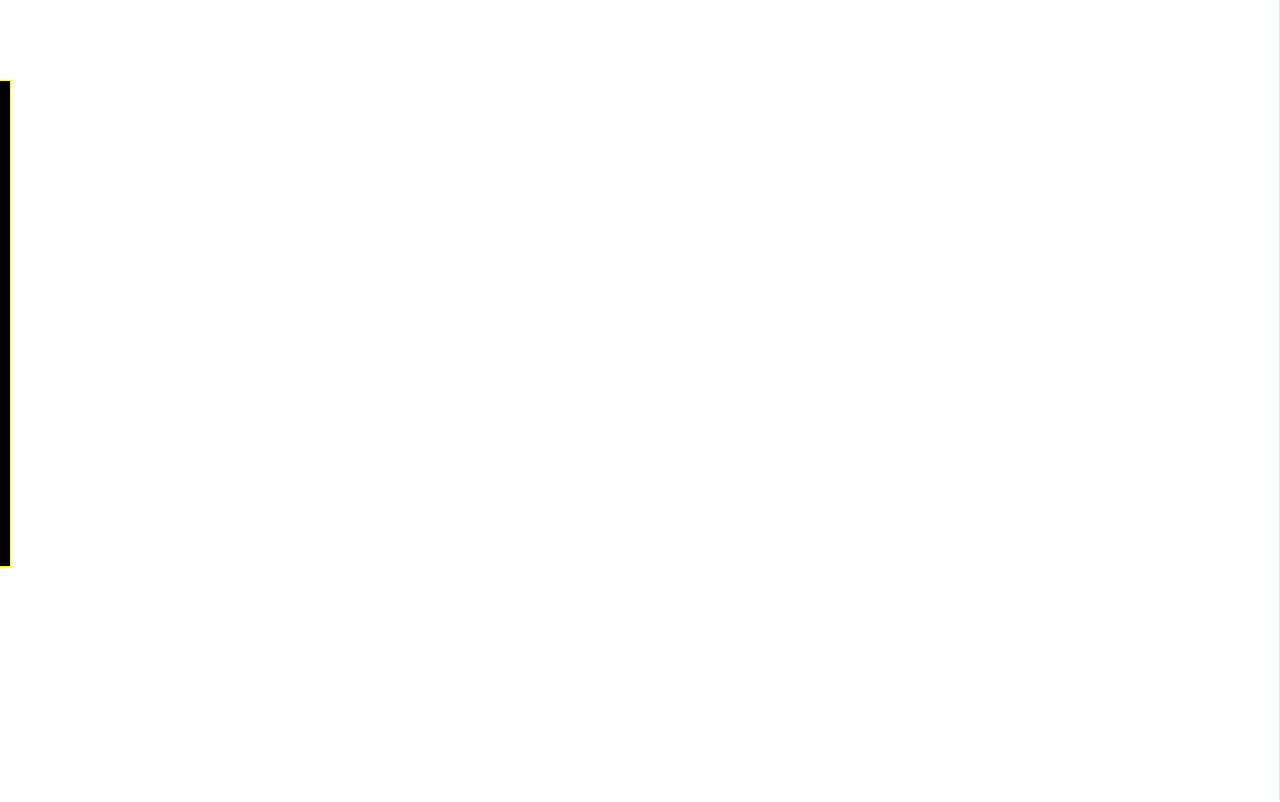
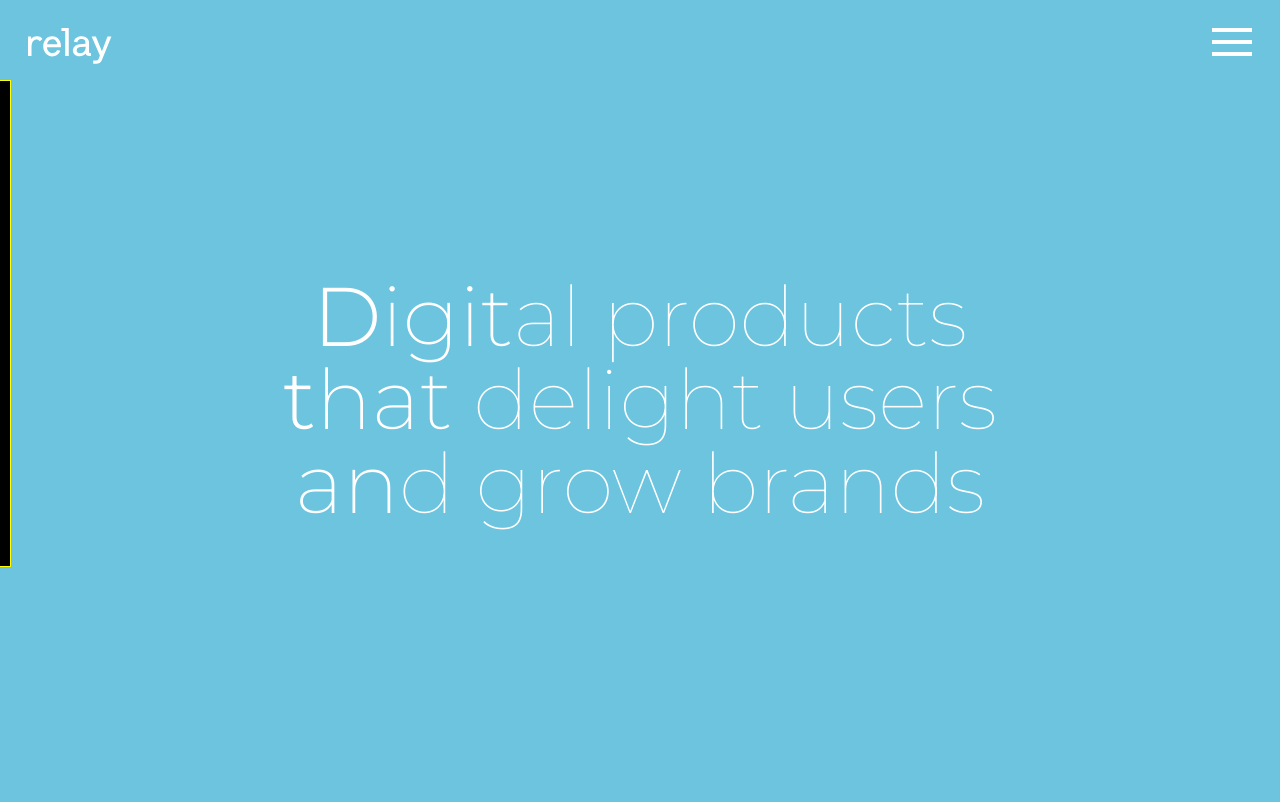
Before and after one commit to relaydesignco/relaywebsite, a Vue app: page / in a window 1280 px wide. Shown: the top 802 px of the page. Built offline with nearby package versions, Linux system fonts and the light colour scheme; a web font is replaced by a local one.

Commit message:
Move bg logic to composable. Fix bg in views.

```diff
--- /dev/null
+++ b/src/composables/useBgColor.ts
@@ -0,0 +1,26 @@
+// mouse.js
+import { ref, Ref } from 'vue'
+
+
+export function useBgColor() {
+  const bg = ref('bg-white')
+  const visibleColors : Ref<Array<string>> = ref([])
+
+  function onShowBg(color: string) {
+    visibleColors.value.push(color)
+    bg.value = color
+  }
+
+  function onHideBg(color: string) {
+    const idx = visibleColors.value.indexOf(color)
+    if (idx >= 0) {
+      const r = visibleColors.value.splice(idx, 1)
+    }
+    if (visibleColors.value.length > 0) {
+      bg.value = visibleColors.value[visibleColors.value.length - 1]
+    }
+  }
+
+  // expose managed state as return value
+  return { bg, onShowBg, onHideBg }
+}
--- a/src/views/About.vue
+++ b/src/views/About.vue
@@ -1,26 +1,11 @@
 <script setup lang="ts">
-import { ref, Ref } from 'vue'
 import ColorSection from '../components/ColorSection.vue'
+import HeadlineScroll from '../components/HeadlineScroll.vue'
 import Footer from '../components/Footer.vue'
-import HeadlineScroll from '../components/HeadlineScroll.vue'
+import { useBgColor } from '../composables/useBgColor.js'
 
-const bg = ref('bg-white')
-const visibleColors : Ref<Array<string>> = ref([])
+const { bg, onShowBg, onHideBg } = useBgColor()
 
-function onShowBg(color: string) {
-  visibleColors.value.push(color)
-  bg.value = color
-}
-
-function onHideBg(color: string) {
-  const idx = visibleColors.value.indexOf(color)
-  if (idx >= 0) {
-    const r = visibleColors.value.splice(idx, 1)
-  }
-  if (visibleColors.value.length > 0) {
-    bg.value = visibleColors.value[0]
-  }
-}
 </script>
 
 <template>
--- a/src/views/Approach.vue
+++ b/src/views/Approach.vue
@@ -3,24 +3,22 @@ import { ref } from 'vue'
 import ColorSection from '../components/ColorSection.vue'
 import Footer from '../components/Footer.vue'
 import HeadlineScroll from '../components/HeadlineScroll.vue'
+import { useBgColor } from '../composables/useBgColor.js'
 
-const bg = ref('bg-white')
+const { bg, onShowBg, onHideBg } = useBgColor()
 
-function onChangeBg(color: string) {
-  bg.value = color
-}
 </script>
 
 <template>
   <main :class="bg">
-    <ColorSection bg-color="pink" @changeBg="onChangeBg">
+    <ColorSection bg-color="pink" @showBg="onShowBg" @hideBg="onHideBg">
       <div class="flex flex-col min-h-screen px-8 md:px-24 items-center justify-center">
         <h1 class="h1 text-center text-blue">Approach.</h1>
         <p class="text-center large">Our design-led process helps clients build what matters – to their customers, and their businesses – reliably and effectively.</p>
       </div>
     </ColorSection>
 
-    <ColorSection bg-color="white" @changeBg="onChangeBg">
+    <ColorSection bg-color="white" @showBg="onShowBg" @hideBg="onHideBg">
       <div class="min-h-screen w-full px-8 md:px-24 lg:px-56 py-36 items-start grid approach-grid">
         <div class="area1">
           <h2 class="h5 text-pink">Product x Brand</h2>
@@ -41,7 +39,7 @@ function onChangeBg(color: string) {
     </ColorSection>
 
 
-    <ColorSection bg-color="red" @changeBg="onChangeBg">
+    <ColorSection bg-color="red" @showBg="onShowBg" @hideBg="onHideBg">
       <HeadlineScroll headline="What we do." />
       <div class="flex flex-col md:flex-row min-h-screen px-8 md:px-24 py-36 items-start text-white capabilities">
         <h2 class="h6 mb-12 text-white md:w-1/2 md:sticky md:top-32">Our capabilities.</h2>
--- a/src/views/Home.vue
+++ b/src/views/Home.vue
@@ -1,25 +1,22 @@
 <script setup lang="ts">
-import { ref } from 'vue'
 import ColorSection from '../components/ColorSection.vue'
 import WorkListItem from '../components/WorkListItem.vue'
 import Footer from '../components/Footer.vue'
 import TypeHero from '../components/TypeHero.vue'
+import { useBgColor } from '../composables/useBgColor.js'
 
-const bg = ref('bg-white')
+const { bg, onShowBg, onHideBg } = useBgColor()
 
-function onChangeBg(color: string) {
-  bg.value = color
-}
 </script>
 
 <template>
   <main :class="bg">
 
-    <ColorSection bg-color="red" @changeBg="onChangeBg">
+    <ColorSection bg-color="red" @showBg="onShowBg" @hideBg="onHideBg">
       <TypeHero />
     </ColorSection>
 
-    <ColorSection bg-color="white" @changeBg="onChangeBg">
+    <ColorSection bg-color="white" @showBg="onShowBg" @hideBg="onHideBg">
       <div class="px-8 md:px-24 py-12">
         <WorkListItem title="American Airlines" description="An online home for a global workforce" img-src="/fpo.png" route-url="/work/american-airlines" />
         <WorkListItem title="GE Appliances" description="A virtual experience as sales tool" img-src="/fpo.png" route-url="/work/american-airlines" />
@@ -27,7 +24,7 @@ function onChangeBg(color: string) {
       </div>
     </ColorSection>
 
-    <ColorSection bg-color="blue" @changeBg="onChangeBg">
+    <ColorSection bg-color="blue" @showBg="onShowBg" @hideBg="onHideBg">
       <div class="flex flex-col md:flex-row min-h-screen py-24 md:py-56 px-8 md:px-24 items-start">
         <div class="md:w-1/2">
           <h2 class="h4 md:pr-20 mb-8 text-red leading-none">Build<br />what<br />matters.</h2>
--- a/src/views/Work.vue
+++ b/src/views/Work.vue
@@ -1,20 +1,17 @@
 <script setup lang="ts">
-import { ref } from 'vue'
 import ColorSection from '../components/ColorSection.vue'
 import WorkListItem from '../components/WorkListItem.vue'
 import Footer from '../components/Footer.vue'
+import { useBgColor } from '../composables/useBgColor.js'
 
-const bg = ref('bg-white')
+const { bg, onShowBg, onHideBg } = useBgColor()
 
-function onChangeBg(color: string) {
-  bg.value = color
-}
 </script>
 
 <template>
   <main :class="bg">
 
-    <ColorSection bg-color="red" @changeBg="onChangeBg">
+    <ColorSection bg-color="red" @showBg="onShowBg" @hideBg="onHideBg">
       <div class="flex flex-col min-h-screen px-8 md:px-24 items-center justify-center">
         <h1 class="h1 text-center text-blue mb-40 mt-56">Work.</h1>
 
```
